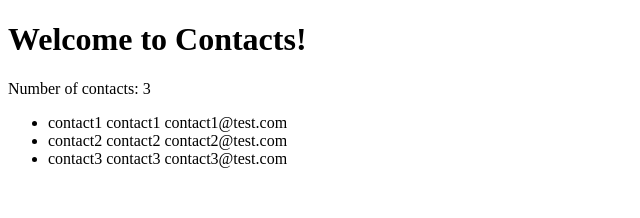
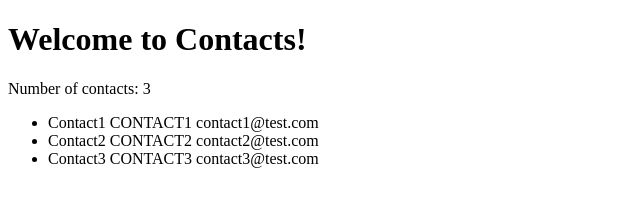
Before and after one commit to cours-rb/contacts-app, an Angular app: page / in a window 1280 px wide. Shown: the top 218 px of the page, without its empty margins (0-640 px from the left). Built offline with nearby package versions, Linux system fonts and the light colour scheme.

Commit message:
Add Contact list

```diff
--- a/src/app/contact.component.ts
+++ b/src/app/contact.component.ts
@@ -4,9 +4,9 @@ import { Contact } from "./contact.model";
 @Component({
   selector: 'cnt-contact',
   template: `
-    {{ contact?.firstName }}
-    {{ contact?.lastName }}
-    {{ contact?.email }}
+    {{ contact?.firstName | titlecase }}
+    {{ contact?.lastName | uppercase }}
+    {{ contact?.email | lowercase }}
   `,
   styles: [
   ]
--- a/src/app/contacts.component.ts
+++ b/src/app/contacts.component.ts
@@ -6,14 +6,8 @@ import { Contact } from "./contact.model";
   template: `
     <p>Number of contacts: {{ contactCounter }}</p>
     <ul>
-      <li>
-        <cnt-contact [contact]="contact1"></cnt-contact>
-      </li>
-      <li>
-        <cnt-contact [contact]="contact2"></cnt-contact>
-      </li>
-      <li>
-        <cnt-contact [contact]="contact3"></cnt-contact>
+      <li *ngFor="let contactElem of contacts">
+        <cnt-contact [contact]="contactElem"></cnt-contact>
       </li>
     </ul>
   `,
@@ -21,26 +15,24 @@ import { Contact } from "./contact.model";
   ]
 })
 export class ContactsComponent implements OnInit {
-  contactCounter = 3;
+  contactCounter: number = 3;
 
-  contact1: Contact = {
+  contacts = [{
     email: "contact1@test.com",
     firstName: "contact1",
     id: 1,
     lastName: "contact1"
-  }
-  contact2: Contact = {
+  }, {
     email: "contact2@test.com",
     firstName: "contact2",
     id: 2,
     lastName: "contact2"
-  }
-  contact3: Contact = {
+  }, {
     email: "contact3@test.com",
     firstName: "contact3",
     id: 3,
     lastName: "contact3"
-  }
+  }];
 
   constructor() { }
 
```
